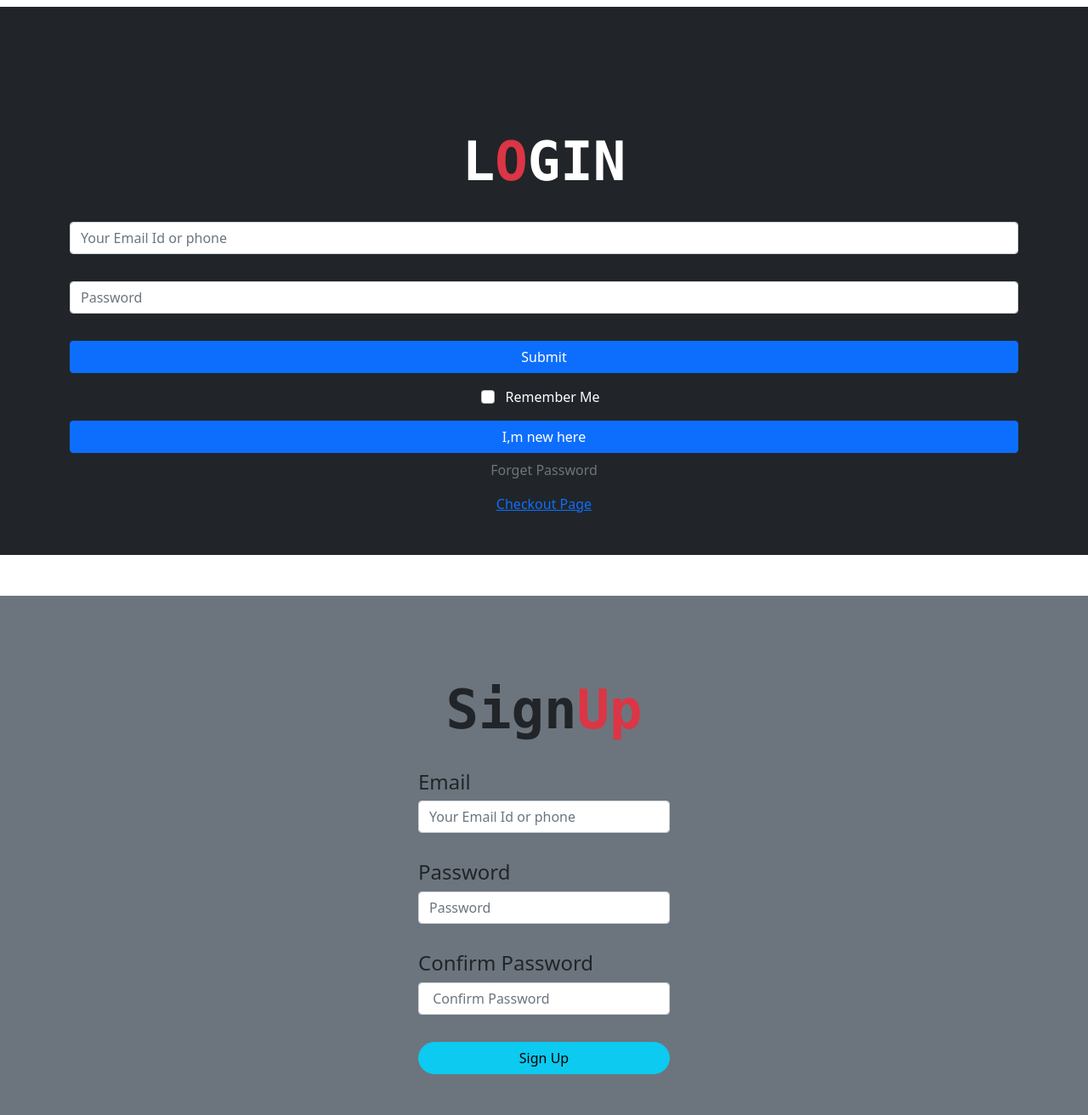
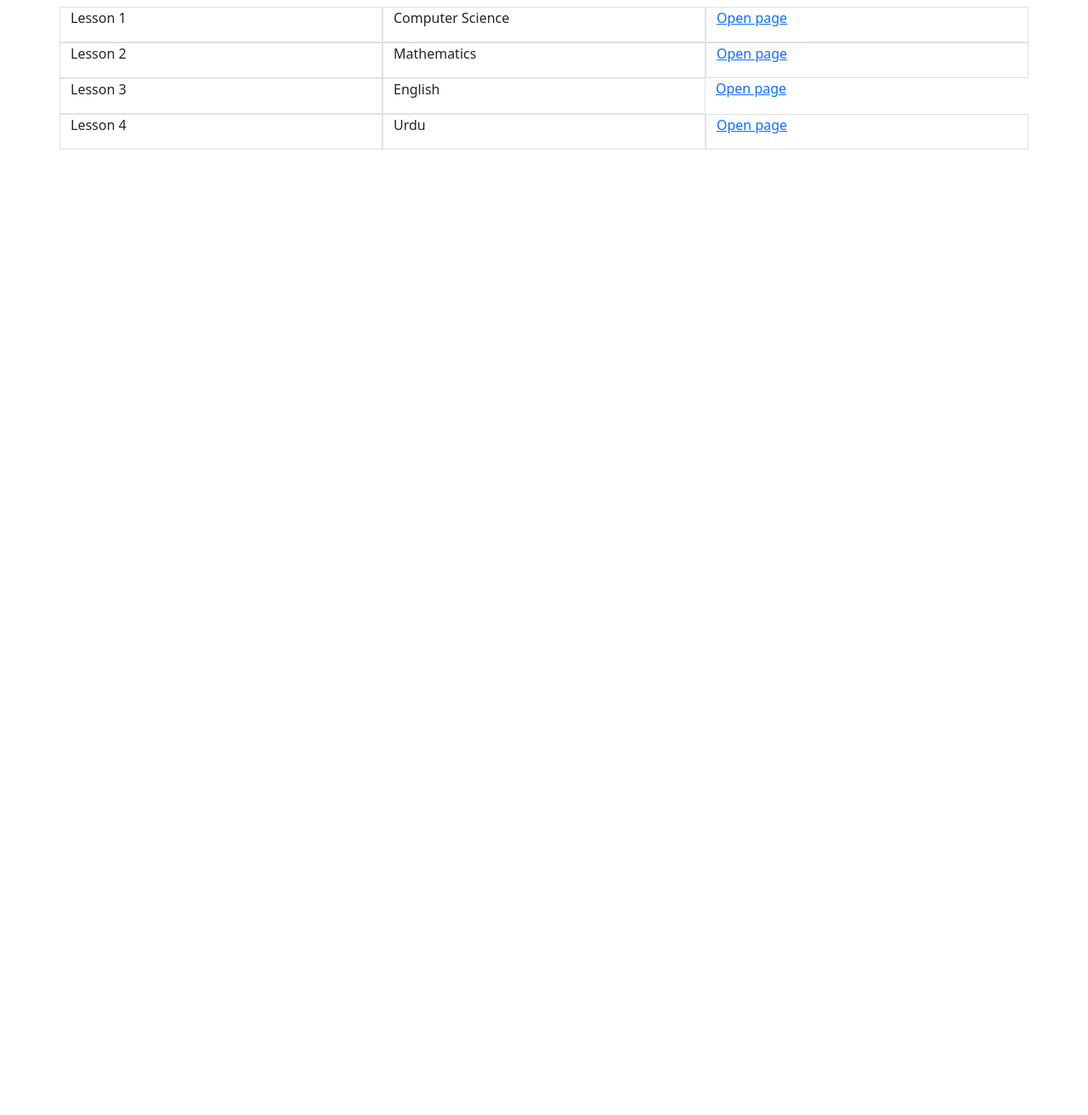
Before and after one commit to hbr8218/webpages, a plain HTML site: page index.html in a window 1280 px wide. Shown: the part 40-1352 px from the top of the page at 85% size. After the commit the page ends 800 px from the top, so only its background shows below. Drawn offline with Linux system fonts and the light colour scheme.

Commit message:
components or index me changes or add kiye h

```diff
--- a/index.html
+++ b/index.html
@@ -17,61 +17,72 @@
 
 
     <!--main content-->
-    <div class="bg-dark pb-5 ">
-    <div class=" container text-center mt-5 pt-5">
+    <div class="container mt-5">
+        <div class="row">
+            <div class="col-md-4 border">
+                <p>Lesson 1</p>
 
-        <p class="h2 mt-5 pt-5 pb-4 fw-bold display-3 font-monospace text-white">L<span class="text-danger">O</span>GIN</p>
-        <div class="input-group mb-3 mb-16">
-            <input type="text" class="form-control" placeholder="Your Email Id or phone" aria-label="Username" aria-describedby="basic-addon1">
+            </div>
+            <div class="col-md-4 border">
+                Computer Science
+
+            </div>
+            <div class="col-md-4 border">
+                <a href="components/computer_science.html">Open page</a>
+
             </div>
 
-        <div class="input-group mb-3 ">
-            <input type="password" class="form-control mb-40 mt-3" placeholder="Password" aria-label="Username" aria-describedby="basic-addon1">
-        </div>
-        <button type="button" class="btn btn-primary w-100 mt-3">Submit</button>
-
-        <div class="mb-48 mt-3">
-            <input class="form-check-input" type="checkbox" value="" id="flexCheckDefault">
-            <label class="form-check-label px-2 text-white" for="flexCheckDefault">
-              Remember Me
-            </label>
         </div>
 
-        <button type="button" class="btn btn-primary w-100 mt-3 mb-2">I,m new here</button>
-        <a class="text-muted text-decoration-none" href="#"> Forget Password</p>
-        <a href="components/checkout_form.html">Checkout Page</a>
+        <div class="row">
+            <div class="col-md-4 border">
+                <p>Lesson 2</p>
+
             </div>
+            <div class="col-md-4 border">
+                Mathematics
+
             </div>
-    <!--sign-up-->
-<div class="bg-secondary">
+            <div class="col-md-4 border">
+                <a href="components/mathematics.html">Open page</a>
 
-    <div class=" container mt-5 pt-5 w-25">
-
-        <p class="h2  pt-5 pb-4 fw-bold display-3 font-monospace text-center text-dark" >Sign<span class="text-danger">Up</span></p>
-        <label class="h4 text-dark" for="">Email</label>
-        <div class="input-group mb-3 mb-16">
-
-            <input type="text" class="form-control " placeholder="Your Email Id or phone" aria-label="Username" aria-describedby="basic-addon1">
             </div>
 
+        </div>
+        <div class="row">
+            <div class="col-md-4 border">
+                <p>Lesson 3</p>
 
-        <label class="h4 text-dark mt-3" for="">Password</label>
-        <div class="input-group mb-3">
-            <input type="password" class="form-control mb-40" placeholder="Password" aria-label="Username" aria-describedby="basic-addon1">
+            </div>
+            <div class="col-md-4 border">
+                English
+
+            </div>
+            <div class="col-md-4">
+                <a href="components/english.html">Open page</a>
+
             </div>
 
-        <label class="h4 text-dark mt-3" for=""> Confirm Password</label>
-        <div class="input-group mb-3">
-            <input type="password" class="form-control mb-40" placeholder=" Confirm Password" aria-label="Username" aria-describedby="basic-addon1">
         </div>
 
+        <div class="row">
+            <div class="col-md-4 border">
+                <p>Lesson 4</p>
 
-        <button type="button" class="btn btn-info w-100 mt-3 rounded-pill mb-5">Sign Up</button>
+            </div>
+            <div class="col-md-4 border">
+                Urdu
 
+            </div>
+            <div class="col-md-4 border">
+                <a href="components/urdu.html">Open page</a>
 
+            </div>
 
         </div>
     </div>
+
+</body>
 
 
 
```
Lines whose indentation alone changed are shown as unchanged.
